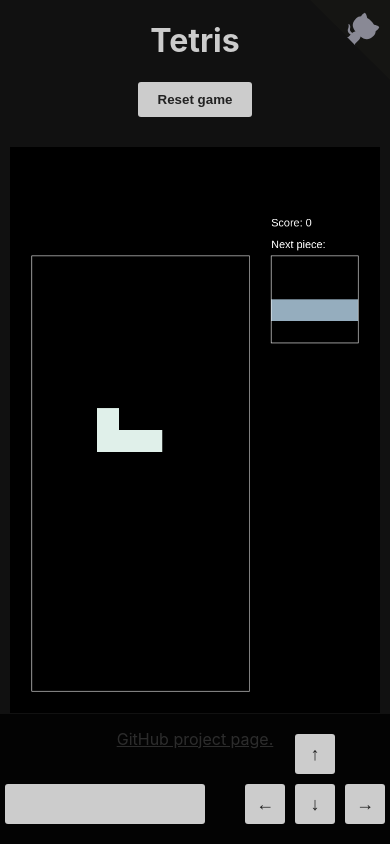
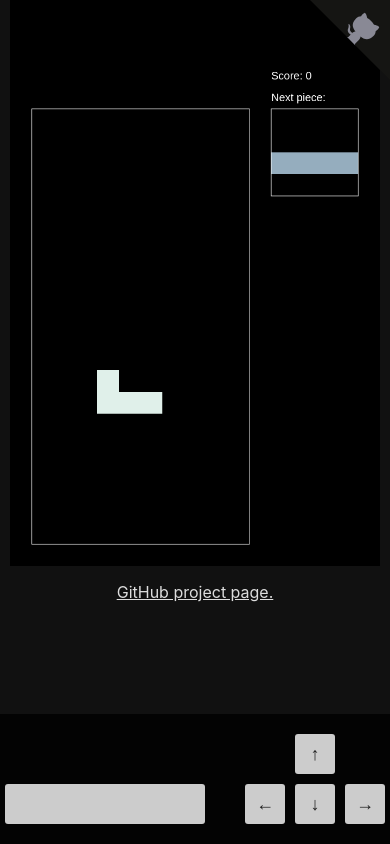
Before and after one commit to mat-sz/tetris, a website built with webpack: page public/index.html in a window 390 px wide. Built offline with nearby package versions, Linux system fonts and the light colour scheme.

Commit message:
improved usability in mobile browsers

```diff
--- a/public/index.html
+++ b/public/index.html
@@ -70,8 +70,8 @@
       }
     </style>
     <!-- END Github Corner -->
-    <h1>Tetris</h1>
-    <div class="controls">
+    <h1 class="hide-mobile">Tetris</h1>
+    <div class="controls hide-mobile">
       <button id="reset-game">Reset game</button>
     </div>
     <div class="canvases">
--- a/src/App.scss
+++ b/src/App.scss
@@ -1,6 +1,12 @@
 html,
 body {
   overflow: hidden;
+}
+
+* {
+  -webkit-touch-callout: none;
+  -webkit-user-select: none;
+  touch-action: manipulation;
 }
 
 body {
@@ -107,3 +113,9 @@ p {
     }
   }
 }
+
+@media screen and (max-width: 1000px) {
+  .hide-mobile {
+    display: none;
+  }
+}
```
